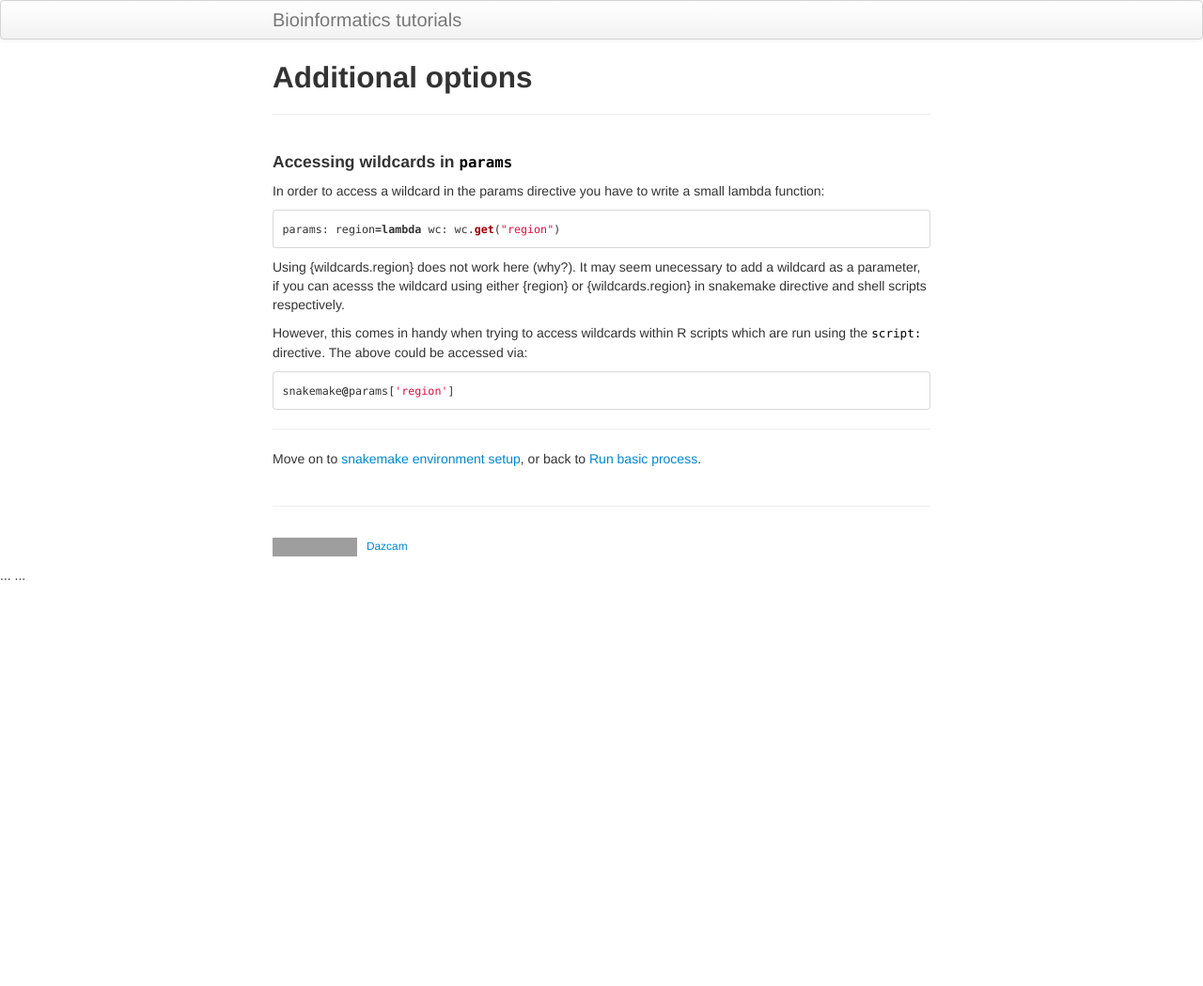
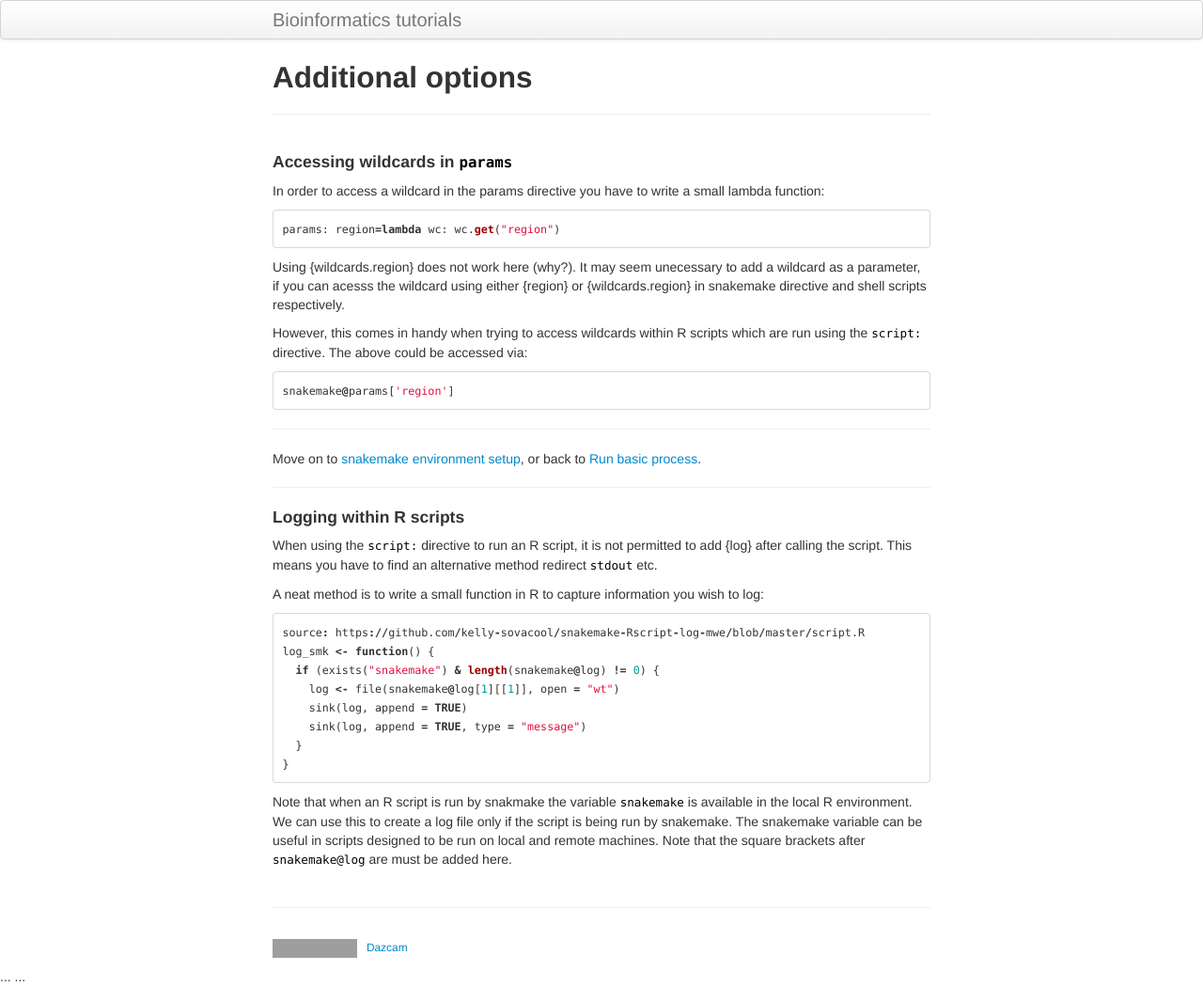
Before and after one commit to Dazcam/Bioinformatics-tutorials, a Jekyll site: the page built from pages/snakemake/06_additional_options.md, in a window 1280 px wide. Shown: the whole page at 94% size. Built offline with Jekyll 4.4.1, drawn with Linux system fonts in a browser that asks for light colours; before the commit the page ends 900 px from its top, so only the background shows below that; grey boxes are pictures that could not be loaded.

Commit message:
Add snakemake log function

````diff
--- a/pages/snakemake/06_additional_options.md
+++ b/pages/snakemake/06_additional_options.md
@@ -26,3 +26,29 @@ snakemake@params['region']
 ***
 
 Move on to [snakemake environment setup]({{ site.baseurl }}/pages/snakemake/02_snakemake_env_setup.html), or back to [Run basic process]({{ site.baseurl }}/index.html).
+
+***
+
+#### Logging within R scripts
+
+When using the `script:` directive to run an R script, it is not permitted to add {log} after
+calling the script. This means you have to find an alternative method redirect `stdout` etc.
+
+A neat method is to write a small function in R to capture information you wish to log:
+
+```r
+source: https://github.com/kelly-sovacool/snakemake-Rscript-log-mwe/blob/master/script.R
+log_smk <- function() {
+  if (exists("snakemake") & length(snakemake@log) != 0) {
+    log <- file(snakemake@log[1][[1]], open = "wt")
+    sink(log, append = TRUE)
+    sink(log, append = TRUE, type = "message")
+  }
+}
+```
+
+Note that when an R script is run by snakmake the variable `snakemake` is available in the
+local R environment. We can use this to create a log file only if the script is being run
+by snakemake. The snakemake variable can be useful in scripts designed to be run
+on local and remote machines. Note that the square brackets after `snakemake@log` are
+must be added here.
````
